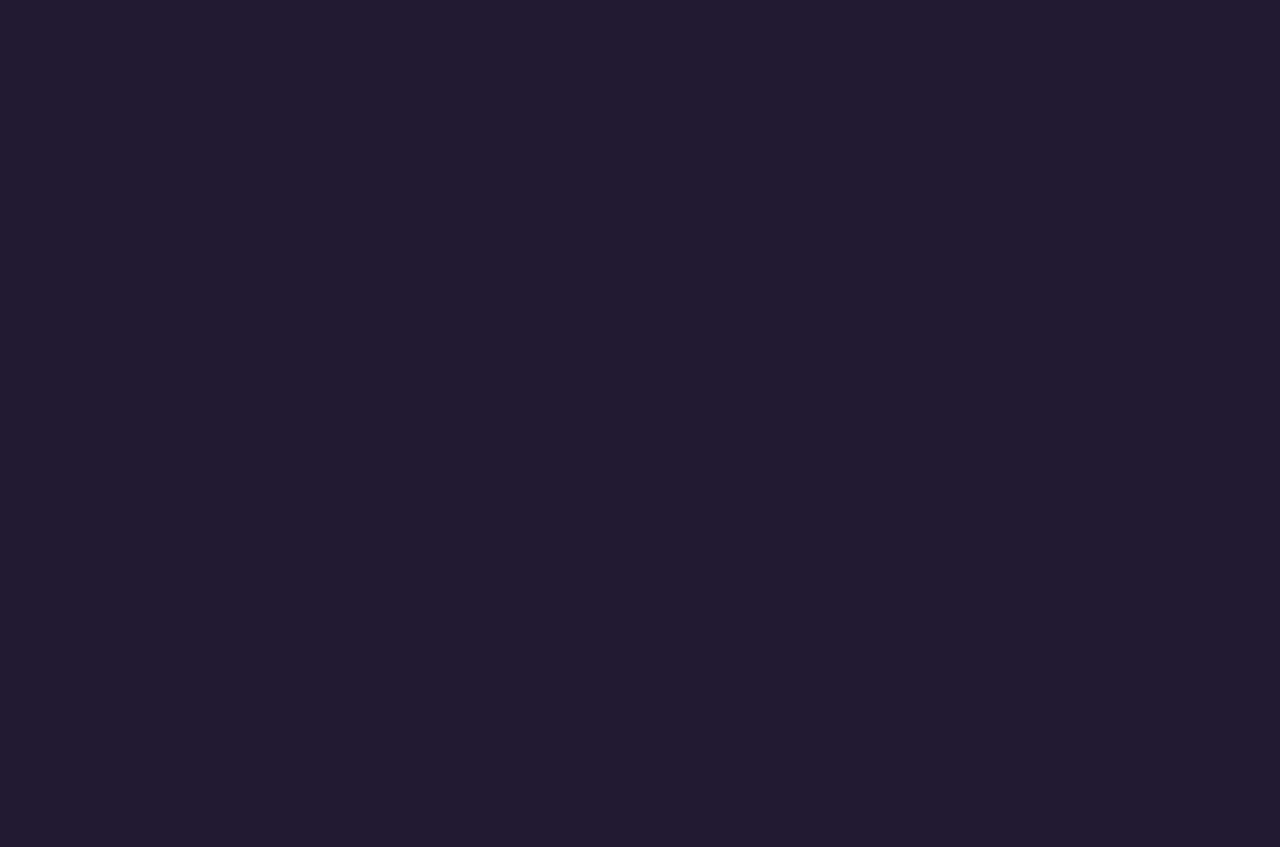
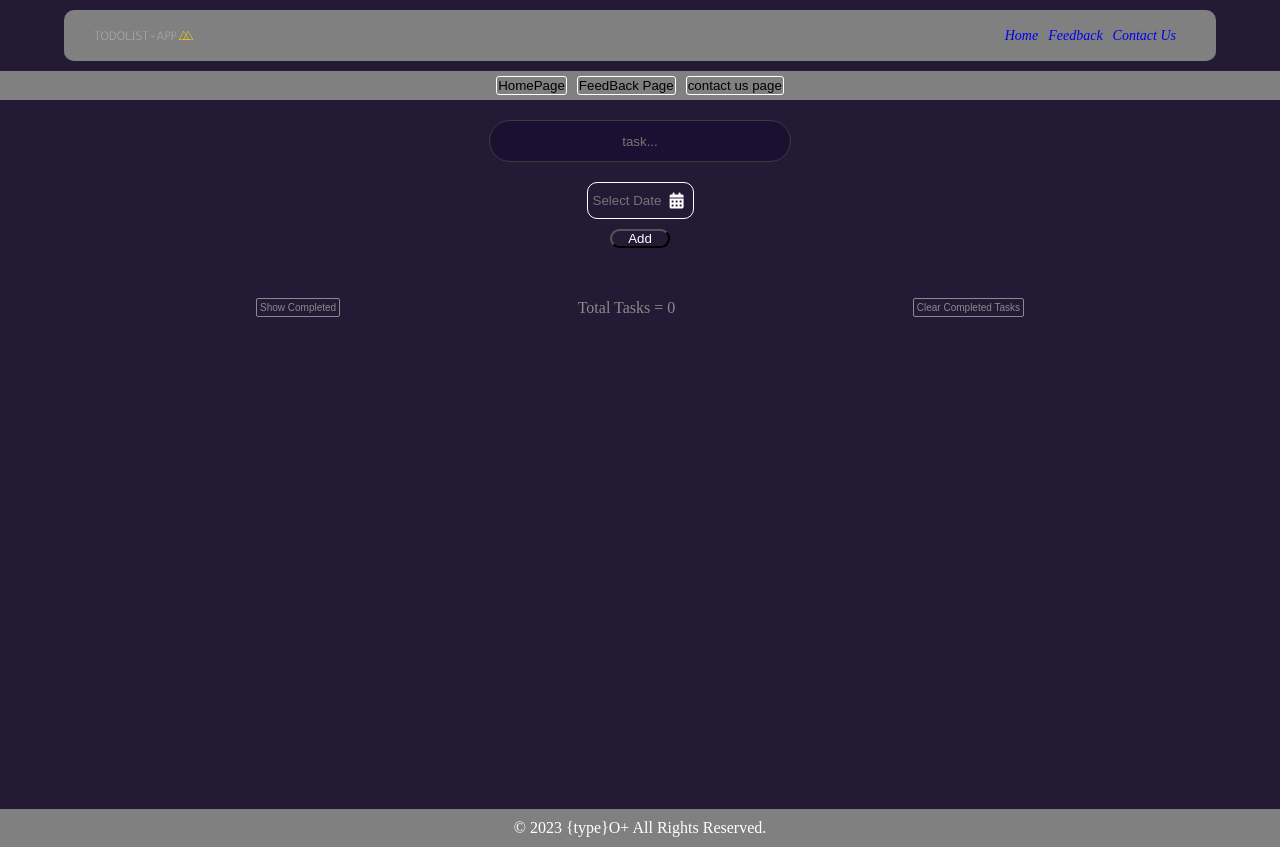
Before and after one commit to DieEersteCorne/todo-list, a React (Vite) app: page /home in a window 1280 px wide. Before the commit this address had no page. Before the commit the page ends 800 px from the top, so only its background shows below. Built offline with nearby package versions, Linux system fonts and the light colour scheme.

Commit message:
added default route

```diff
--- a/src/App.tsx
+++ b/src/App.tsx
@@ -1,5 +1,5 @@
 import './App.scss';
-import { Route, Routes } from 'react-router-dom';
+import { Navigate, Route, Routes } from 'react-router-dom';
 import HomePage from './Components/Pages/Homepage/HomePage';
 import FeedbackPage from './Components/Pages/FeedbackPage/FeedbackPage';
 import ContactUsPage from './Components/Pages/ContactUsPage/ContactUsPage';
@@ -8,8 +8,8 @@ function App() {
   return (
     <>
       <Routes>
-        {/* <Route index element={<FeedbackPage/>} /> */}
-        <Route path='/' element={<HomePage />} />
+        <Route path="/" element={<Navigate to="/home" />} />
+        <Route path='/home' element={<HomePage />} />
         <Route path='/feedback' element={<FeedbackPage />} />
         <Route path='/contact' element={<ContactUsPage />} />
       </Routes>
--- a/src/Components/Layout/Header/ButtonNavigation/useButtonNavigationFunctions.tsx
+++ b/src/Components/Layout/Header/ButtonNavigation/useButtonNavigationFunctions.tsx
@@ -8,7 +8,7 @@ export const useButtonNavigationFunctions = () => {
   };
 
   const clickHomePage = (): void => {
-    navigate('/');
+    navigate('/home');
   };
 
   const clickContactUsPage = (): void => {
--- a/src/Components/Layout/Header/Navbar/NavigationItems.tsx
+++ b/src/Components/Layout/Header/Navbar/NavigationItems.tsx
@@ -2,7 +2,7 @@ const NavigationItems = [
   {
     title: 'Home',
     cName: 'Style-Links',
-    url: '/'
+    url: '/home'
   },
   {
     title: 'Feedback',
```
